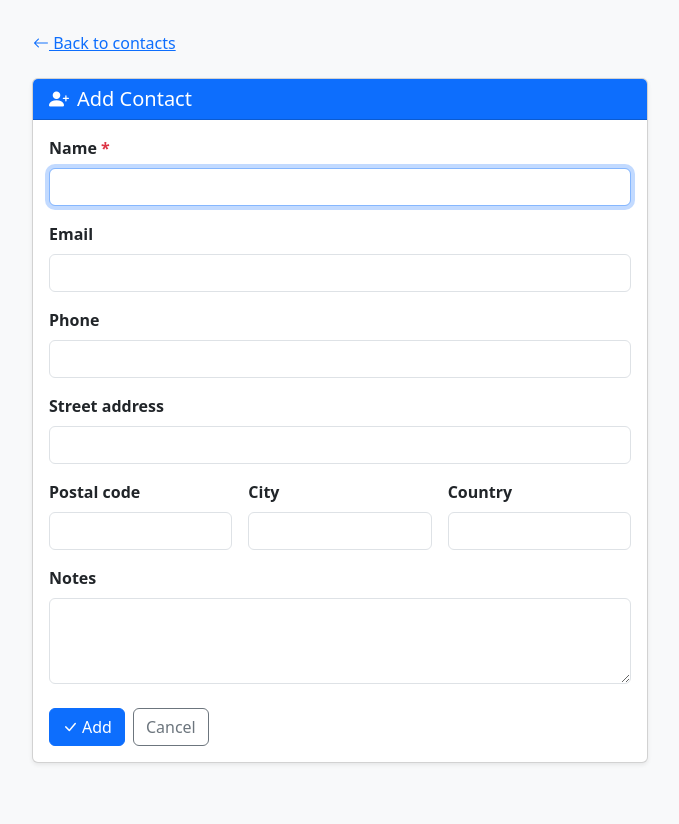
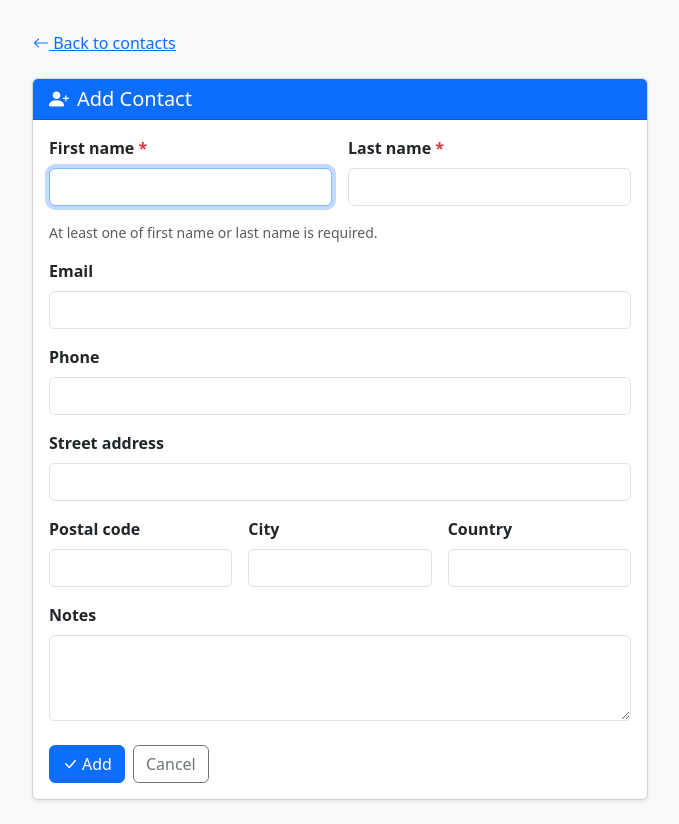
Before and after one commit to Cypres11/hello-world, a Flask app: page /add in a window 1280 px wide. Shown: the whole page, without its empty margins (300-979 px from the left). Before the commit the page ends 764 px from the top, so only its background shows below. Run offline with Flask 3, Linux system fonts and the light colour scheme.

Commit message:
Split name into first name and last name
- DB schema: adds first_name and last_name columns
- Auto-migrates existing contacts: splits old name on last space
- vCard import: uses structured N: field (given/family) for accuracy
- Table sorted by last name then first name
- Search covers both first_name and last_name

https://claude.ai/code/session_01GU7vC2h9wF2BWfjW3fzBAF

```diff
--- a/app.py
+++ b/app.py
@@ -10,7 +10,7 @@ app.secret_key = "change-me-in-production"
 
 DB_PATH = os.path.join(os.path.dirname(__file__), "contacts.db")
 
-FIELDS = ["name", "email", "phone", "address", "postal_code", "city", "country", "notes"]
+FIELDS = ["first_name", "last_name", "email", "phone", "address", "postal_code", "city", "country", "notes"]
 
 
 def get_db():
@@ -24,7 +24,8 @@ def init_db():
         conn.execute("""
             CREATE TABLE IF NOT EXISTS contacts (
                 id          INTEGER PRIMARY KEY AUTOINCREMENT,
-                name        TEXT NOT NULL,
+                first_name  TEXT,
+                last_name   TEXT,
                 email       TEXT,
                 phone       TEXT,
                 address     TEXT,
@@ -34,11 +35,30 @@ def init_db():
                 notes       TEXT
             )
         """)
-        # Migrate existing databases that are missing the new columns
         existing = {row[1] for row in conn.execute("PRAGMA table_info(contacts)")}
-        for col in ("postal_code", "city", "country"):
+
+        # Add any missing columns (migrates older databases)
+        for col in ("first_name", "last_name", "postal_code", "city", "country"):
             if col not in existing:
                 conn.execute(f"ALTER TABLE contacts ADD COLUMN {col} TEXT")
+
+        # Migrate old single 'name' column → first_name / last_name
+        if "name" in existing:
+            rows = conn.execute(
+                "SELECT id, name FROM contacts WHERE first_name IS NULL AND last_name IS NULL AND name IS NOT NULL"
+            ).fetchall()
+            for row in rows:
+                parts = (row["name"] or "").strip().rsplit(" ", 1)
+                first = parts[0] if len(parts) == 2 else parts[0]
+                last = parts[1] if len(parts) == 2 else ""
+                conn.execute(
+                    "UPDATE contacts SET first_name=?, last_name=? WHERE id=?",
+                    (first, last, row["id"]),
+                )
+
+
+def _display_name(row):
+    return " ".join(filter(None, [row.get("first_name", ""), row.get("last_name", "")])) or "—"
 
 
 def _form_values():
@@ -53,13 +73,16 @@ def index():
             like = f"%{query}%"
             rows = conn.execute(
                 """SELECT * FROM contacts
-                   WHERE name LIKE ? OR email LIKE ? OR phone LIKE ?
+                   WHERE first_name LIKE ? OR last_name LIKE ?
+                      OR email LIKE ? OR phone LIKE ?
                       OR city LIKE ? OR country LIKE ?
-                   ORDER BY name""",
-                (like, like, like, like, like),
+                   ORDER BY last_name, first_name""",
+                (like, like, like, like, like, like),
             ).fetchall()
         else:
-            rows = conn.execute("SELECT * FROM contacts ORDER BY name").fetchall()
+            rows = conn.execute(
+                "SELECT * FROM contacts ORDER BY last_name, first_name"
+            ).fetchall()
     return render_template("index.html", contacts=rows, query=query)
 
 
@@ -67,16 +90,16 @@ def index():
 def add():
     if request.method == "POST":
         vals = _form_values()
-        if not vals["name"]:
-            flash("Name is required.", "danger")
+        if not vals["first_name"] and not vals["last_name"]:
+            flash("At least a first name or last name is required.", "danger")
             return render_template("form.html", contact=vals, action="Add")
         with get_db() as conn:
             conn.execute(
-                """INSERT INTO contacts (name,email,phone,address,postal_code,city,country,notes)
-                   VALUES (?,?,?,?,?,?,?,?)""",
+                """INSERT INTO contacts (first_name,last_name,email,phone,address,postal_code,city,country,notes)
+                   VALUES (?,?,?,?,?,?,?,?,?)""",
                 [vals[f] for f in FIELDS],
             )
-        flash(f'Contact "{vals["name"]}" added.', "success")
+        flash(f'Contact "{vals["first_name"]} {vals["last_name"]}" added.', "success")
         return redirect(url_for("index"))
     return render_template("form.html", contact=None, action="Add")
 
@@ -90,17 +113,17 @@ def edit(contact_id):
         return redirect(url_for("index"))
     if request.method == "POST":
         vals = _form_values()
-        if not vals["name"]:
-            flash("Name is required.", "danger")
+        if not vals["first_name"] and not vals["last_name"]:
+            flash("At least a first name or last name is required.", "danger")
             return render_template("form.html", contact=contact, action="Save")
         with get_db() as conn:
             conn.execute(
                 """UPDATE contacts
-                   SET name=?,email=?,phone=?,address=?,postal_code=?,city=?,country=?,notes=?
+                   SET first_name=?,last_name=?,email=?,phone=?,address=?,postal_code=?,city=?,country=?,notes=?
                    WHERE id=?""",
                 [vals[f] for f in FIELDS] + [contact_id],
             )
-        flash(f'Contact "{vals["name"]}" updated.', "success")
+        flash(f'Contact "{vals["first_name"]} {vals["last_name"]}" updated.', "success")
         return redirect(url_for("index"))
     return render_template("form.html", contact=contact, action="Save")
 
@@ -108,17 +131,17 @@ def edit(contact_id):
 @app.route("/delete/<int:contact_id>", methods=["POST"])
 def delete(contact_id):
     with get_db() as conn:
-        row = conn.execute("SELECT name FROM contacts WHERE id=?", (contact_id,)).fetchone()
+        row = conn.execute("SELECT first_name, last_name FROM contacts WHERE id=?", (contact_id,)).fetchone()
         if row:
             conn.execute("DELETE FROM contacts WHERE id=?", (contact_id,))
-            flash(f'Contact "{row["name"]}" deleted.', "success")
+            flash(f'Contact "{row["first_name"]} {row["last_name"]}" deleted.', "success")
     return redirect(url_for("index"))
 
 
 @app.route("/export")
 def export_csv():
     with get_db() as conn:
-        rows = conn.execute("SELECT * FROM contacts ORDER BY name").fetchall()
+        rows = conn.execute("SELECT * FROM contacts ORDER BY last_name, first_name").fetchall()
     buf = io.StringIO()
     writer = csv.writer(buf)
     writer.writerow(FIELDS)
@@ -132,37 +155,49 @@ def export_csv():
 
 
 def _insert_contacts(conn, rows):
-    """Insert a list of dicts (keyed by FIELDS) into the database."""
     added = skipped = 0
     for row in rows:
-        name = (row.get("name") or "").strip()
-        if not name:
+        first = (row.get("first_name") or row.get("name") or "").strip()
+        last = (row.get("last_name") or "").strip()
+        # If only a combined 'name' key exists, split it
+        if not first and not last and row.get("name"):
+            parts = row["name"].strip().rsplit(" ", 1)
+            first = parts[0]
+            last = parts[1] if len(parts) == 2 else ""
+        if not first and not last:
             skipped += 1
             continue
         conn.execute(
-            """INSERT INTO contacts (name,email,phone,address,postal_code,city,country,notes)
-               VALUES (?,?,?,?,?,?,?,?)""",
-            [(row.get(f) or "").strip() for f in FIELDS],
+            """INSERT INTO contacts (first_name,last_name,email,phone,address,postal_code,city,country,notes)
+               VALUES (?,?,?,?,?,?,?,?,?)""",
+            [first, last] + [(row.get(f) or "").strip() for f in FIELDS[2:]],
         )
         added += 1
     return added, skipped
 
 
 def _parse_vcard(content):
-    """Parse a vCard string and return a list of contact dicts."""
     rows = []
     for vcard in vobject.readComponents(content):
         row = {f: "" for f in FIELDS}
+        # Prefer structured N: field for first/last name
         try:
-            row["name"] = str(vcard.fn.value).strip()
+            n = vcard.n.value
+            row["first_name"] = (n.given or "").strip()
+            row["last_name"] = (n.family or "").strip()
         except Exception:
-            pass
+            try:
+                # Fall back to splitting FN
+                parts = str(vcard.fn.value).strip().rsplit(" ", 1)
+                row["first_name"] = parts[0]
+                row["last_name"] = parts[1] if len(parts) == 2 else ""
+            except Exception:
+                pass
         try:
             row["email"] = str(vcard.email.value).strip()
         except Exception:
             pass
         try:
-            # Use first telephone number found
             row["phone"] = str(vcard.tel.value).strip()
         except Exception:
             pass
@@ -203,9 +238,6 @@ def import_contacts():
         stream = io.StringIO(content.decode("utf-8-sig"))
         reader = csv.DictReader(stream)
         reader.fieldnames = [h.strip().lower().replace(" ", "_") for h in (reader.fieldnames or [])]
-        if "name" not in reader.fieldnames:
-            flash("CSV must have a 'name' column.", "danger")
-            return redirect(url_for("index"))
         rows = list(reader)
 
     else:
--- a/templates/form.html
+++ b/templates/form.html
@@ -35,11 +35,19 @@
       {% set v = contact or {} %}
       <form method="post">
 
-        <div class="mb-3">
-          <label class="form-label fw-semibold">Name <span class="text-danger">*</span></label>
-          <input type="text" name="name" class="form-control" required autofocus
-                 value="{{ v.name if v.name is defined else (v['name'] or '') if 'name' in v else '' }}">
+        <div class="row g-3 mb-3">
+          <div class="col-sm-6">
+            <label class="form-label fw-semibold">First name <span class="text-danger">*</span></label>
+            <input type="text" name="first_name" class="form-control" autofocus
+                   value="{{ v.first_name if v.first_name is defined else (v['first_name'] or '') if 'first_name' in v else '' }}">
+          </div>
+          <div class="col-sm-6">
+            <label class="form-label fw-semibold">Last name <span class="text-danger">*</span></label>
+            <input type="text" name="last_name" class="form-control"
+                   value="{{ v.last_name if v.last_name is defined else (v['last_name'] or '') if 'last_name' in v else '' }}">
+          </div>
         </div>
+        <p class="text-muted small mt-n2 mb-3">At least one of first name or last name is required.</p>
 
         <div class="mb-3">
           <label class="form-label fw-semibold">Email</label>
```
Also changed, not shown: templates/index.html (+6 -4 lines).
